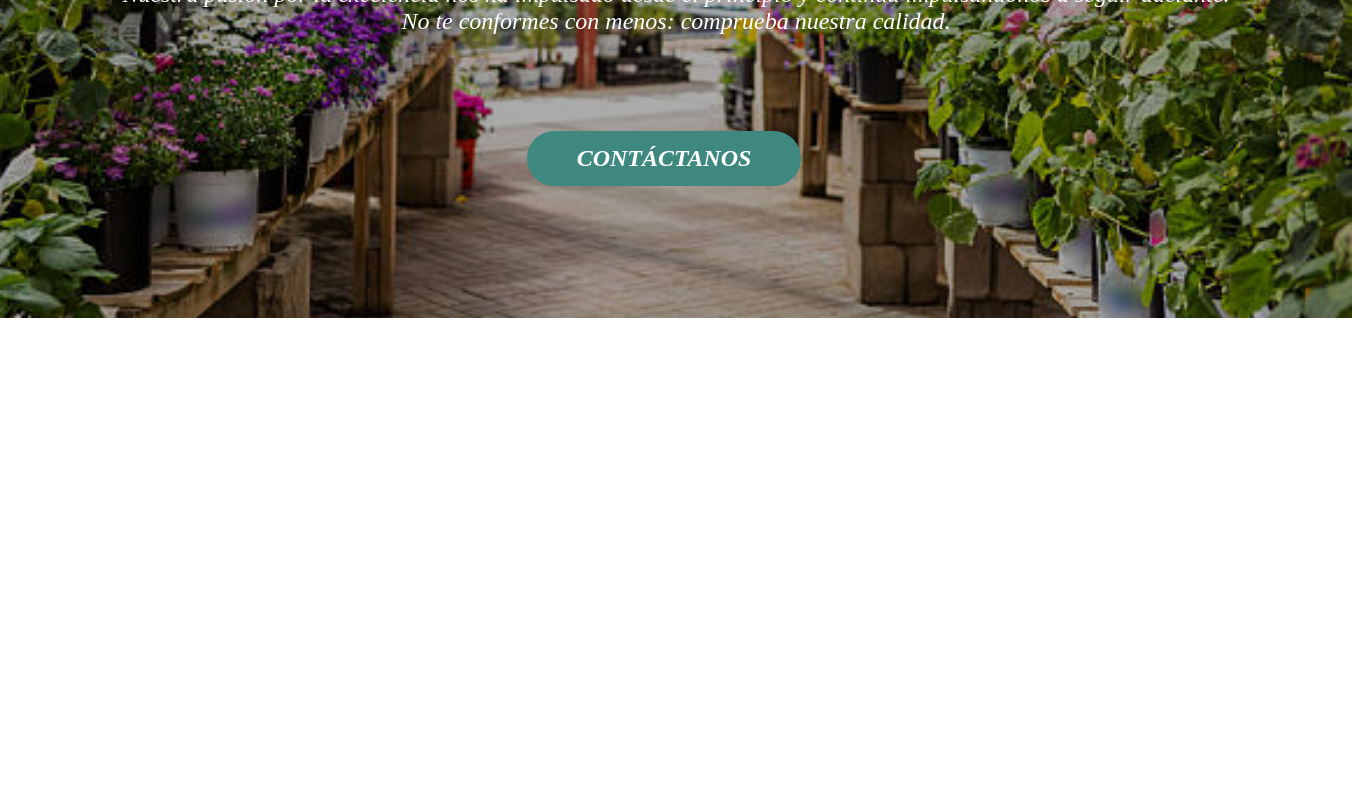
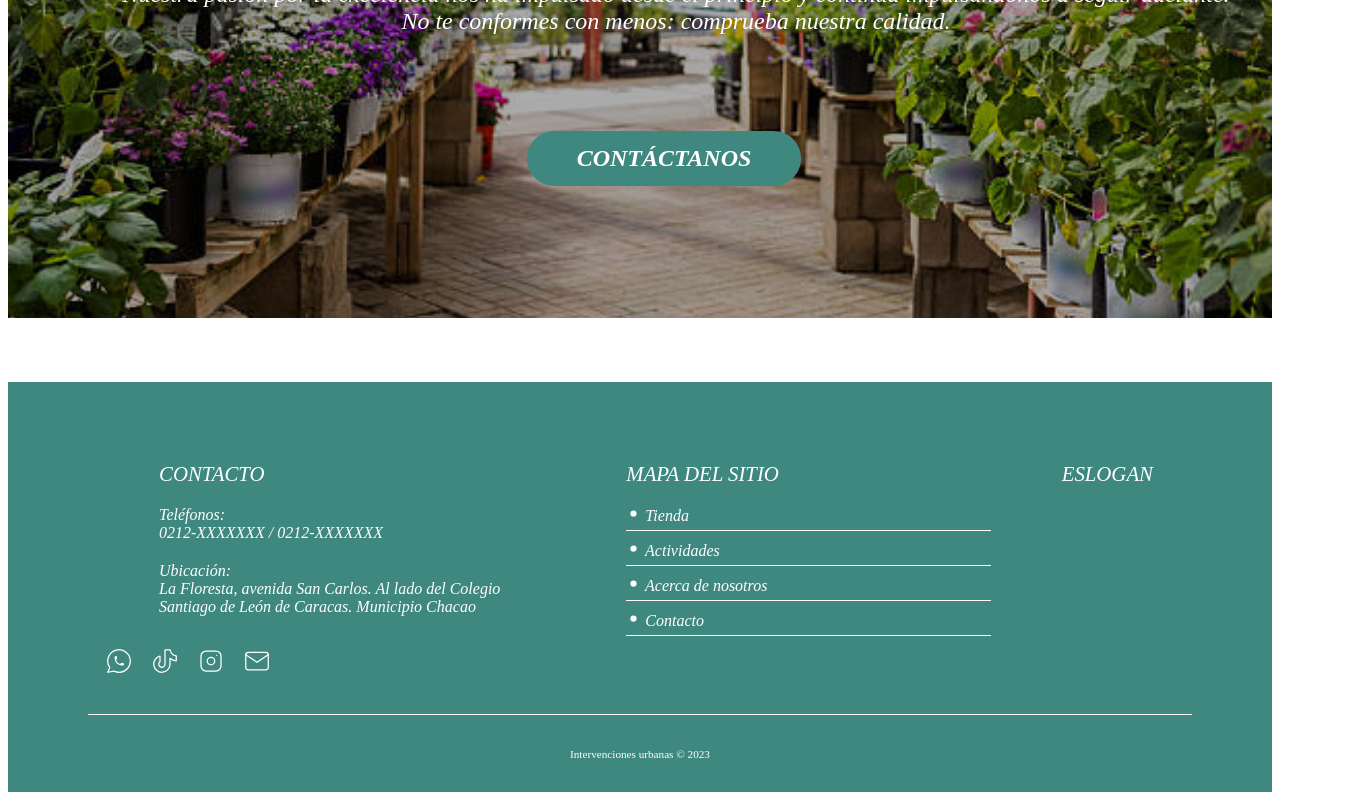
Before and after one commit to usbserviciocomunitario/ViveroWebPage, a React (Vite) app in the folder frontend/: page / in a window 1280 px wide. Shown: the part 346-1146 px from the top of the page, 1352 px wide, since content can reach past the window. Before the commit the page ends 800 px from the top, so only its background shows below. Built offline with nearby package versions, Linux system fonts and the light colour scheme.

Commit message:
componente Footer del Home

```diff
--- a/frontend/package.json
+++ b/frontend/package.json
@@ -10,6 +10,7 @@
     "preview": "vite preview"
   },
   "dependencies": {
+    "@tabler/icons-react": "^2.34.0",
     "react": "^18.2.0",
     "react-dom": "^18.2.0",
     "react-router-dom": "^6.16.0"
--- a/frontend/src/App.jsx
+++ b/frontend/src/App.jsx
@@ -1,19 +1,21 @@
 import { BrowserRouter, Route, Routes } from "react-router-dom";
 import Home from "./pages/Home";
+import Layout from "./components/Layout/Layout";
 
 function App() {
 
   return (
     <BrowserRouter>
+      <Layout>
         <Routes>
           <Route path="*" element={<h1>Not found page</h1>} />
-
           {/* Routes manage for user no logged */}
           <Route path="/" element={<Home />} >
             <Route index path="/home" element={<Home />} />
             <Route path="/" element={<Home />} />
           </Route>
         </Routes>
+      </Layout>
     </BrowserRouter>
   );
 }
--- /dev/null
+++ b/frontend/src/components/Footer/Footer.jsx
@@ -0,0 +1,85 @@
+import React from "react";
+import { NavLink } from "react-router-dom";
+import {
+    IconBrandWhatsapp,
+    IconBrandInstagram,
+    IconBrandTiktok,
+    IconMail,
+    IconPointFilled
+} from "@tabler/icons-react";
+import "./Footer.scss";
+
+export default (props) => {
+
+    return (
+        <footer className="footer">
+            <div className="footer__content">
+                <div className="footer__content-bottom">
+                    <div className="footer__contact">
+                        <div className="footer__subtitle">CONTACTO</div>
+
+                        <div className="footer__contact-item">
+                            <p>Teléfonos:</p>
+                            <p>0212-XXXXXXX / 0212-XXXXXXX</p>
+                        </div>
+
+                        <div className="footer__contact-item">
+                            <p>Ubicación:</p>
+                            <p>
+                                La Floresta, avenida San Carlos. Al lado del Colegio Santiago de León de Caracas.
+                                Municipio Chacao
+                            </p>
+                        </div>
+                    </div>
+                    <div className="footer__sitemap">
+                        <div className="footer__subtitle">MAPA DEL SITIO</div>
+                        <ul>
+                        {props.links.map(link => {
+                            const linkKey = `nav-link-${link.name}`;
+                            return (
+                            <li
+                                key={linkKey}
+                                id={linkKey}
+                                className={`${(props.active === linkKey) ? "active" : ""}`}
+                                onClick={event => props.handler(event.target.id)}>
+                                <NavLink to={link.path}>
+                                    <IconPointFilled
+                                        size={15}
+                                        stroke={1}
+                                    /> {link.name}</NavLink>
+                            </li>
+                            );
+                        })}
+                        </ul>
+                    </div>
+                    <div className="footer__subtitle">ESLOGAN</div>
+
+                </div>
+                {
+                    props.socials && (
+                        <div className="footer__socials">
+                            <div className="footer__socials-content">
+                                {props.socials.map(social => {
+                                    let icon;
+                                    if (social.name == "whatsapp") icon = <IconBrandWhatsapp size={30} stroke={1}/>;
+                                    else if (social.name == "tiktok") icon = <IconBrandTiktok size={30} stroke={1}/>;
+                                    else if (social.name == "instagram") icon = <IconBrandInstagram size={30} stroke={1}/>;
+                                    else icon = <IconMail size={30} stroke={1}/>;
+                                    return (
+                                        <a key={social.name} href={social.link}>
+                                            {icon}
+                                        </a>
+                                    );
+                                })}
+                            </div>
+                        </div>
+                    )
+                }
+                <div className="footer__endline">
+                    Intervenciones urbanas &copy; {(new Date().getFullYear())}
+                </div>
+
+            </div>
+        </footer>
+    );
+}
--- /dev/null
+++ b/frontend/src/components/Footer/Footer.scss
@@ -0,0 +1,185 @@
+@import "../../styles/colors.module.scss";
+@import "../../styles/breakpoints.module.scss";
+
+.footer {
+    @include layout-fluid;
+    padding: 2em 0;
+    background-color: $green;
+
+    &__title {
+        text-align: center;
+
+        &--h2 {
+            font-size: 1.3rem;
+            font-style: italic;
+            margin-bottom: .5em;
+
+            @include tablet {
+                margin-bottom: .25em;
+                font-size: 3rem;
+            }
+        }
+
+        &--h3 {
+            font-size: 0.9rem;
+            font-style: italic;
+
+            @include tablet { font-size: 1.5rem; }
+        }
+    }
+
+    &__subtitle {
+        font-size: 0.9rem;
+        font-style: italic;
+        margin-bottom: 20px;
+
+        @include desktop {
+            font-size: 1.3rem;
+        }
+    }
+
+    &__contact {
+        &-item {
+            font-size: 0.8rem;
+            font-style: italic;
+            margin-bottom: 20px;
+
+            @include desktop {
+                font-size: 1rem;
+            }
+
+            p {
+                margin: 0;
+            }
+        }
+    }
+
+    &__sitemap {
+
+        ul {
+            list-style: none;
+            padding: 0;
+            margin: 0;
+            width: 100%;
+            font-size: 0.8rem;
+            font-style: italic;
+
+            @include desktop {
+                font-size: 1rem;
+            }
+
+            li {
+                display: block;
+                width: 100%;
+                margin-bottom: 10px;
+
+                a {
+                    width: 100%;
+                    color: $white;
+                    display: block;
+                    padding-bottom: 5px;
+                    text-decoration: none;
+                    border-bottom: $white solid 1px;
+                }
+
+                a.active {
+                    border-bottom: $white solid 1px;
+                }
+            }
+        }
+    }
+
+    &__socials {
+        display: flex;
+        justify-content: center;
+
+        @include tablet { width: 100%; justify-content: flex-start;}
+
+        &-content {
+            display: flex;
+            justify-content: space-evenly;
+            width: 100%;
+            width: 200px;
+
+            a {
+                text-decoration: none;
+                color: $white;
+            }
+        }
+    }
+
+    &__endline {
+        font-size: 0.7rem;
+        padding-top: 3em;
+        margin-top: 3em;
+        width: 100%;
+        border-top: solid 1px $white;
+        text-align: center
+    }
+
+    &__content {
+        @include layout-compact;
+        display: flex;
+        flex-direction: column;
+        justify-items: center;
+        color: $white;
+
+
+        &-top {
+            display: flex;
+            flex-direction: column;
+            justify-items: center;
+            align-items: center;
+            padding-bottom: 3em;
+            border-bottom: solid 1px $white;
+            width: 100%;
+        }
+
+        &-bottom {
+            display: flex;
+            flex-direction: column;
+            padding-top: 3em;
+
+            .footer__sitemap {
+                display: none;
+            }
+
+            @include tablet {
+                justify-content: space-evenly;
+                flex-direction: row;
+                flex: 1;
+
+                .footer__sitemap {
+                    display: block;
+                }
+
+                .footer__contact, .footer__sitemap, .footer__slogan {
+                    width: 33%;
+                    padding: 0 2em;
+                }
+            }
+        }
+    }
+
+    &__slogan {
+        margin-bottom: 1em;
+        display: flex;
+        justify-content: center;
+        align-items: center;
+
+        img {
+            width: 15em;
+
+            @include desktop {
+                width: 25em;
+            }
+        }
+    }
+
+    &__logo {
+        width: 6em;
+        margin-bottom: 2em;
+
+        @include tablet { width: 10em; }
+    }
+}
--- /dev/null
+++ b/frontend/src/components/Layout/Layout.jsx
@@ -0,0 +1,34 @@
+import React, { useState } from "react";
+// import Header from "../Header/Header";
+import Footer from "../Footer/Footer";
+import "./Layout.scss";
+
+export default ({children}) => {
+
+    const [selected, setSelected] = useState("");
+    const handleSelection = selection => setSelected(selection);
+
+    const navigation = [
+        { name: "Tienda", path: "" },
+        { name: "Actividades", path: "" },
+        { name: "Acerca de nosotros", path: "" },
+        { name: "Contacto", path: "" }
+    ];
+
+    const socials = [
+        { name: "whatsapp", link: "" },
+        { name: "tiktok", link: "" },
+        { name: "instagram", link: "" },
+        { name: "mail", link: "" }
+    ]
+
+    return (
+        <div className="layout">
+            {/* <Header navigation={navigation}
+                selected={selected} handleSelection={handleSelection} /> */}
+            <main>{children}</main>
+            <Footer links={navigation} active={selected} socials={socials}
+                handler={handleSelection} />
+        </div>
+    );
+}
--- /dev/null
+++ b/frontend/src/components/Layout/Layout.scss
@@ -0,0 +1,18 @@
+@import "../../styles/colors.module.scss";
+@import "../../styles/breakpoints.module.scss";
+
+.layout {
+    margin: 0 $mobile-layout-margin;
+}
+
+@include tablet-fixed {
+    .layout {
+        margin: 0 $tablet-layout-margin;
+    }
+}
+
+@include desktop {
+    .layout {
+        margin: 0 $desktop-layout-margin;
+    }
+}
```
Also changed, not shown: 1 other file (tests, documents, lock files or other folders). Lines whose indentation alone changed are shown as unchanged.
